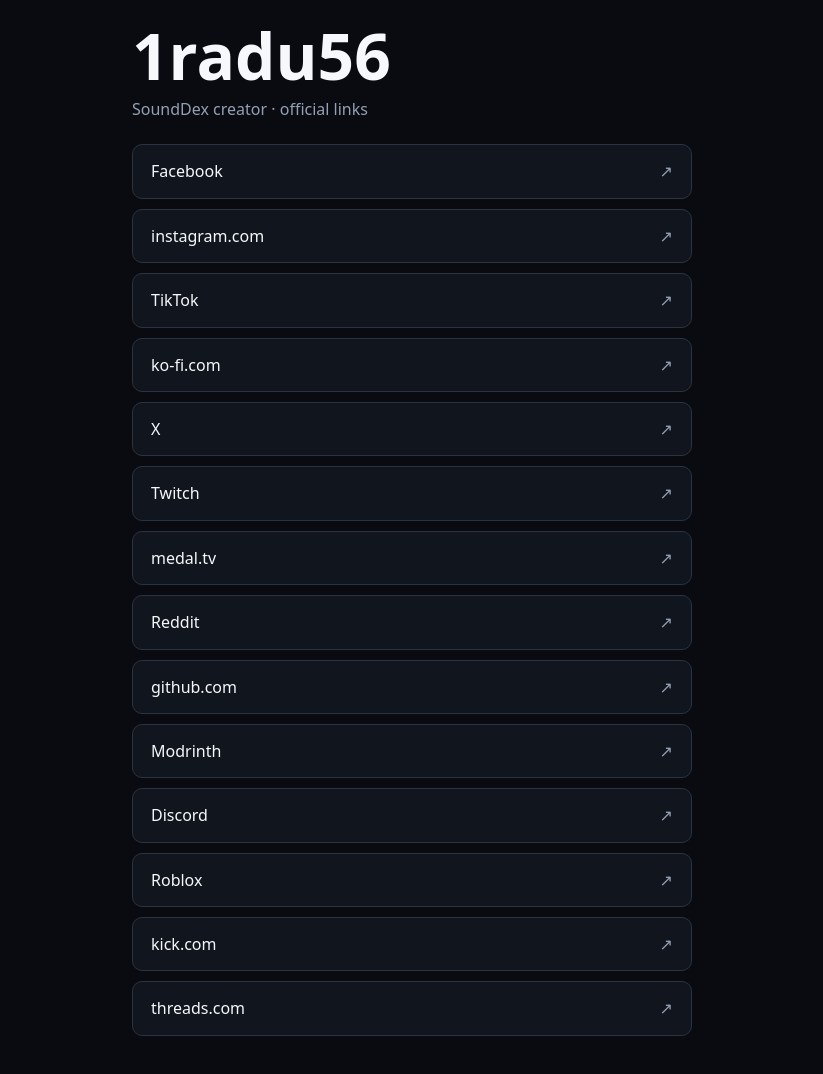
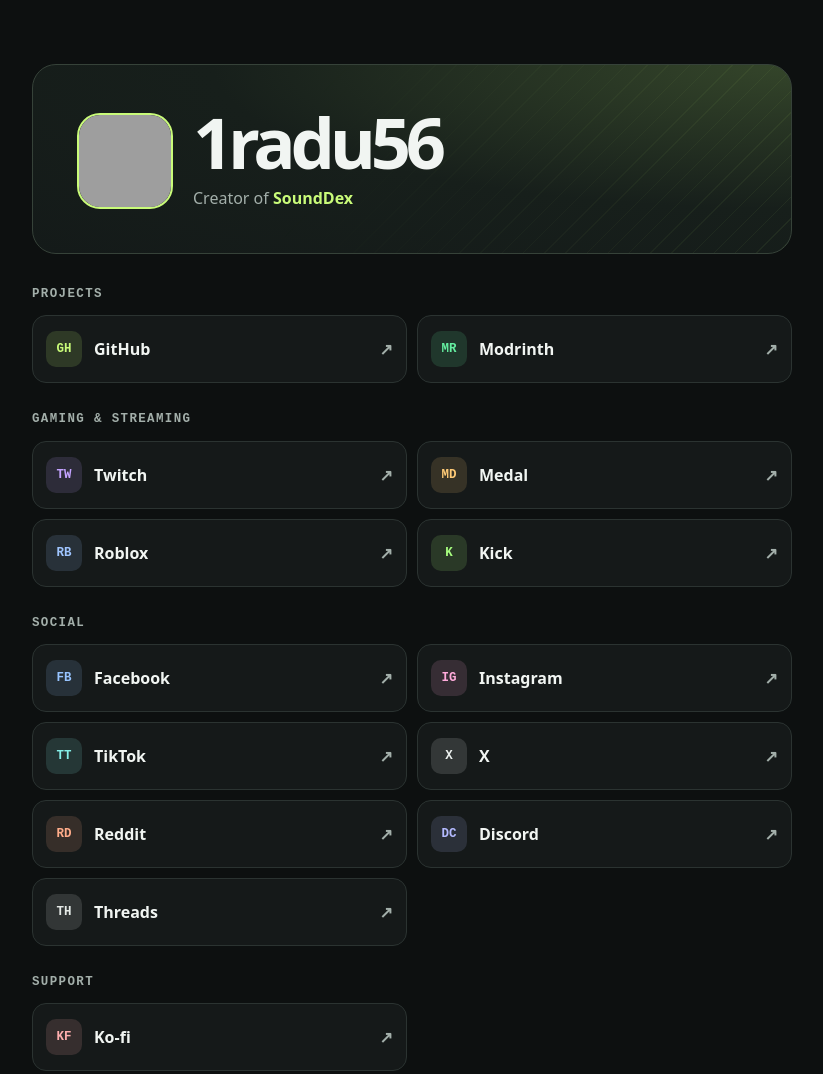
Before and after one commit to 1radu56/social-links, a plain HTML site: page index.html in a window 1280 px wide. Shown: the whole page, without its empty margins (228-1051 px from the left). Drawn offline with Linux system fonts and the light colour scheme; grey boxes are pictures that could not be loaded.

Commit message:
Redesign social links profile page

```diff
--- a/index.html
+++ b/index.html
@@ -3,63 +3,258 @@
 <head>
   <meta charset="utf-8">
   <meta name="viewport" content="width=device-width,initial-scale=1">
-  <meta name="theme-color" content="#090b10">
-  <meta name="description" content="Official social links for 1radu56 and SoundDex">
-  <title>1radu56 — Links</title>
+  <meta name="theme-color" content="#0d1010">
+  <meta name="description" content="Official social links for 1radu56, creator of SoundDex.">
+  <title>1radu56 — Social Links</title>
   <style>
-    *{box-sizing:border-box}
-    body{margin:0;min-height:100vh;display:grid;place-items:center;padding:24px;background:#090b10;color:#f6f8fb;font:500 16px/1.4 system-ui,sans-serif}
-    main{width:min(100%,560px)}
-    h1{margin:0;font-size:clamp(2.4rem,10vw,4rem);line-height:1}
-    p{margin:10px 0 24px;color:#93a0b4}
-    nav{display:grid;gap:10px}
-    a{display:flex;justify-content:space-between;padding:15px 18px;border:1px solid #2a3342;border-radius:10px;background:#11151d;color:inherit;text-decoration:none;transition:.15s}
-    a:hover,a:focus-visible{border-color:#b8f216;transform:translateY(-2px);outline:none}
-    a::after{content:"↗";color:#93a0b4}
-    #status{text-align:center}
+    :root {
+      color-scheme: dark;
+      --background: #0d1010;
+      --surface: #151919;
+      --line: #2b3331;
+      --text: #f1f5f2;
+      --muted: #a3afaa;
+      --accent: #c9fb79;
+      font-family: system-ui, sans-serif;
+    }
+
+    *, *::before, *::after { box-sizing: border-box; }
+
+    body {
+      margin: 0;
+      min-height: 100vh;
+      background: var(--background);
+      color: var(--text);
+    }
+
+    main {
+      width: min(100% - 36px, 760px);
+      margin: 0 auto;
+      padding: clamp(24px, 5vw, 64px) 0 48px;
+    }
+
+    .profile {
+      position: relative;
+      isolation: isolate;
+      display: flex;
+      flex-wrap: wrap;
+      align-items: flex-end;
+      gap: 20px;
+      padding: clamp(24px, 5vw, 44px);
+      border: 1px solid #364239;
+      border-radius: 24px;
+      overflow: hidden;
+      background: radial-gradient(ellipse at top right, #34452a, #171f1b 54%, #141a19);
+    }
+
+    .profile::before {
+      content: "";
+      position: absolute;
+      z-index: -1;
+      inset: 0;
+      background-image: repeating-linear-gradient(135deg, transparent 0 14px, #c9fb7910 14px 15px);
+      mask-image: linear-gradient(105deg, transparent 35%, black);
+    }
+
+    .avatar {
+      display: block;
+      width: clamp(64px, 13vw, 96px);
+      height: auto;
+      aspect-ratio: 1;
+      border: 2px solid var(--accent);
+      border-radius: 24%;
+      background: var(--surface);
+    }
+
+    h1 {
+      margin: 0;
+      font-size: clamp(2.2rem, 8vw, 4.4rem);
+      line-height: .96;
+      letter-spacing: -.075em;
+      overflow-wrap: anywhere;
+    }
+
+    .profile p { margin: 10px 0 0; color: var(--muted); }
+    .profile strong { color: var(--accent); font-weight: 650; }
+
+    #links { display: grid; gap: 28px; margin-top: 32px; }
+
+    h2 {
+      margin: 0 0 12px;
+      color: var(--muted);
+      font: 650 .78rem/1.4 ui-monospace, monospace;
+      letter-spacing: .11em;
+      text-transform: uppercase;
+    }
+
+    ul {
+      display: grid;
+      grid-template-columns: repeat(2, minmax(0, 1fr));
+      gap: 10px;
+      margin: 0;
+      padding: 0;
+      list-style: none;
+    }
+
+    .link {
+      display: flex;
+      align-items: center;
+      gap: 12px;
+      min-height: 68px;
+      height: 100%;
+      padding: 10px 13px;
+      border: 1px solid var(--line);
+      border-radius: 14px;
+      background: var(--surface);
+      color: var(--text);
+      font-weight: 650;
+      text-decoration: none;
+      overflow-wrap: anywhere;
+      transition: background-color .18s, border-color .18s, transform .18s;
+    }
+
+    .initials {
+      flex: 0 0 36px;
+      display: grid;
+      place-items: center;
+      height: 36px;
+      border-radius: 10px;
+      background: color-mix(in srgb, var(--tint), var(--surface) 86%);
+      color: var(--tint);
+      font: 700 .78rem ui-monospace, monospace;
+    }
+
+    .arrow { flex-shrink: 0; margin-left: auto; color: var(--muted); }
+    .link:hover, .link:focus-visible { border-color: var(--tint); background: #1b2220; }
+    .link:hover .arrow, .link:focus-visible .arrow { color: var(--tint); }
+    .link:focus-visible { outline: 2px solid var(--tint); outline-offset: 3px; }
+    #status { color: var(--muted); }
+
+    @media (hover: hover) {
+      .link:hover { transform: translateY(-2px); }
+    }
+
+    @media (max-width: 490px) {
+      ul { grid-template-columns: 1fr; }
+    }
+
+    @media (prefers-reduced-motion: reduce) {
+      .link { transition: none; }
+      .link:hover { transform: none; }
+    }
   </style>
 </head>
 <body>
   <main>
-    <h1>1radu56</h1>
-    <p>SoundDex creator · official links</p>
-    <nav id="links"><span id="status">Loading…</span></nav>
+    <header class="profile">
+      <img class="avatar" src="https://avatars.githubusercontent.com/u/205533361?v=4&amp;s=192"
+        alt="" width="96" height="96">
+      <div>
+        <h1>1radu56</h1>
+        <p>Creator of <strong>SoundDex</strong></p>
+      </div>
+    </header>
+
+    <nav aria-label="Official links">
+      <div id="links"></div>
+      <p id="status" role="status"></p>
+      <noscript><p><a href="links.txt">View the full list of links</a></p></noscript>
+    </nav>
   </main>
 
   <script>
-    const names={
-      "tiktok.com":"TikTok","facebook.com":"Facebook","reddit.com":"Reddit",
-      "twitch.tv":"Twitch","modrinth.com":"Modrinth","roblox.com":"Roblox",
-      "x.com":"X","discord.com":"Discord"
-    };
+    const categories = ["Projects", "Gaming & streaming", "Social", "Support", "Other"];
+    const platforms = new Map([
+      ["github.com", ["GitHub", "GH", "Projects", "#c9fb79"]],
+      ["modrinth.com", ["Modrinth", "MR", "Projects", "#65efa1"]],
+      ["twitch.tv", ["Twitch", "TW", "Gaming & streaming", "#c4a3ff"]],
+      ["medal.tv", ["Medal", "MD", "Gaming & streaming", "#ffcb77"]],
+      ["roblox.com", ["Roblox", "RB", "Gaming & streaming", "#9fc5ff"]],
+      ["kick.com", ["Kick", "K", "Gaming & streaming", "#a8ff80"]],
+      ["facebook.com", ["Facebook", "FB", "Social", "#97c4ff"]],
+      ["instagram.com", ["Instagram", "IG", "Social", "#ffabdb"]],
+      ["tiktok.com", ["TikTok", "TT", "Social", "#85efe8"]],
+      ["x.com", ["X", "X", "Social", "#ecf1ef"]],
+      ["reddit.com", ["Reddit", "RD", "Social", "#ffac8a"]],
+      ["discord.com", ["Discord", "DC", "Social", "#b4baff"]],
+      ["threads.com", ["Threads", "TH", "Social", "#e4e9e6"]],
+      ["ko-fi.com", ["Ko-fi", "KF", "Support", "#ffaeae"]]
+    ]);
 
-    fetch("links.txt")
-      .then(response=>response.ok?response.text():Promise.reject())
-      .then(text=>{
-        const list=document.querySelector("#links");
-        list.replaceChildren();
+    function parseLink(line) {
+      const value = line.trim();
+      if (!value) return null;
 
-        for(const line of text.split(/\r?\n/)){
-          const value=line.trim();
-          if(!value)continue;
+      try {
+        const url = new URL(value);
+        if (url.protocol !== "https:" && url.protocol !== "http:") return null;
 
-          try{
-            const url=new URL(value);
-            if(!["http:","https:"].includes(url.protocol))continue;
+        const host = url.hostname.replace(/^www\./, "");
+        const [name, initials, category, tint] =
+          platforms.get(host) ?? [host, host.slice(0, 2).toUpperCase(), "Other", "#c9fb79"];
+        return { url, name, initials, category, tint };
+      } catch {
+        return null;
+      }
+    }
 
-            const host=url.hostname.replace(/^www\./,"");
-            const link=document.createElement("a");
-            link.href=url.href;
-            link.textContent=names[host]||host;
-            link.target="_blank";
-            link.rel="noopener noreferrer";
-            list.append(link);
-          }catch{}
+    function createLink({ url, name, initials, tint }) {
+      const item = document.createElement("li");
+      const link = document.createElement("a");
+      link.className = "link";
+      link.href = url.href;
+      link.target = "_blank";
+      link.rel = "noopener noreferrer";
+      link.style.setProperty("--tint", tint);
+
+      const icon = document.createElement("span");
+      icon.className = "initials";
+      icon.setAttribute("aria-hidden", "true");
+      icon.textContent = initials;
+
+      const arrow = document.createElement("span");
+      arrow.className = "arrow";
+      arrow.setAttribute("aria-hidden", "true");
+      arrow.textContent = "↗";
+
+      link.append(icon, name, arrow);
+      item.append(link);
+      return item;
+    }
+
+    async function loadLinks() {
+      const links = document.querySelector("#links");
+      const status = document.querySelector("#status");
+      status.textContent = "Loading links…";
+
+      try {
+        const response = await fetch("links.txt");
+        if (!response.ok) throw new Error("Link list unavailable");
+
+        const entries = (await response.text()).split(/\r?\n/).map(parseLink).filter(Boolean);
+        const sections = document.createDocumentFragment();
+
+        for (const category of categories) {
+          const entriesInCategory = entries.filter(entry => entry.category === category);
+          if (!entriesInCategory.length) continue;
+
+          const section = document.createElement("div");
+          const title = document.createElement("h2");
+          const list = document.createElement("ul");
+          title.textContent = category;
+          list.append(...entriesInCategory.map(createLink));
+          section.append(title, list);
+          sections.append(section);
         }
 
-        if(!list.children.length)list.textContent="No links yet.";
-      })
-      .catch(()=>document.querySelector("#status").textContent="Could not load links.");
+        links.replaceChildren(sections);
+        status.textContent = entries.length ? "" : "No links yet.";
+      } catch {
+        status.textContent = "Could not load links. Try refreshing the page.";
+      }
+    }
+
+    loadLinks();
   </script>
 </body>
 </html>
```
